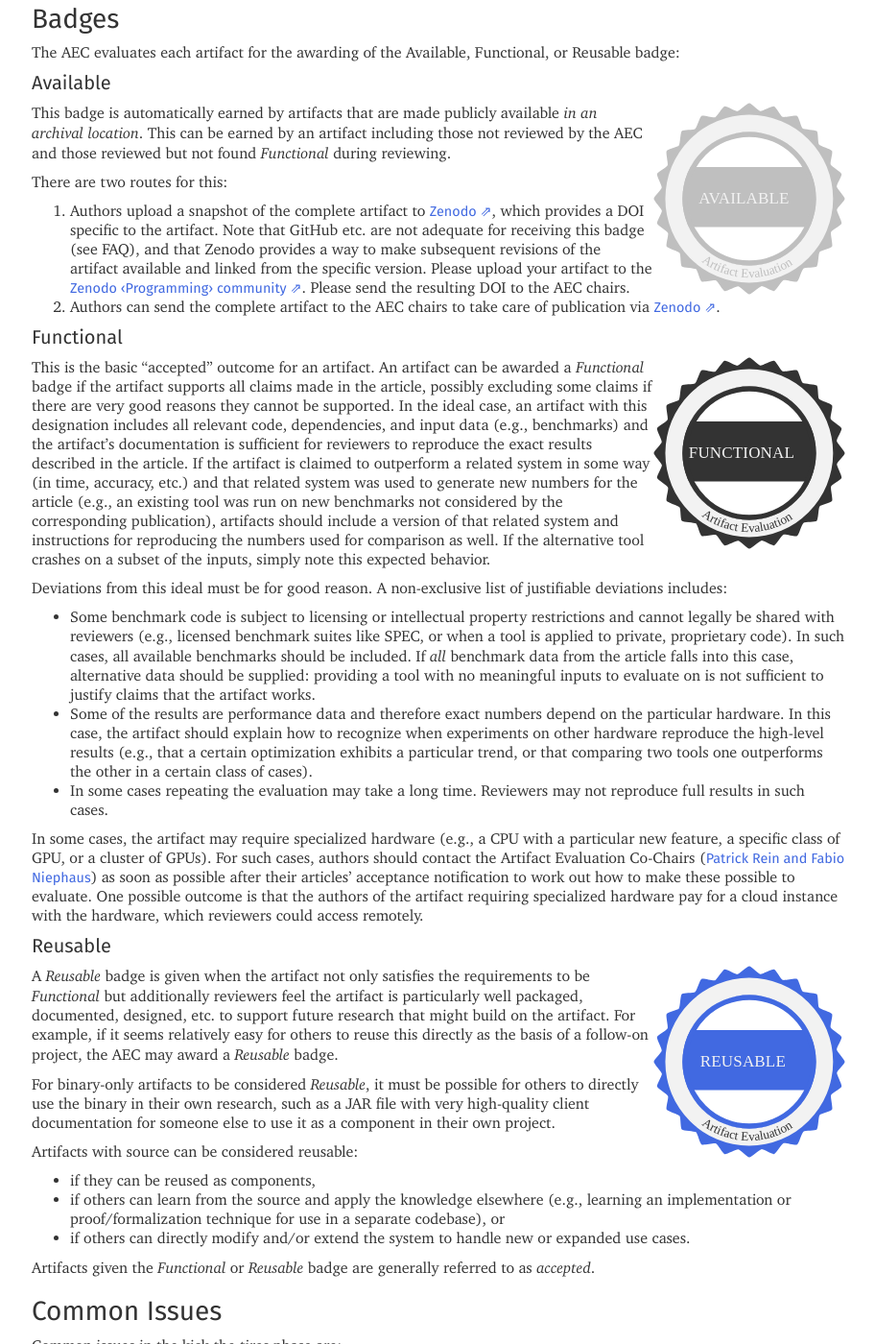
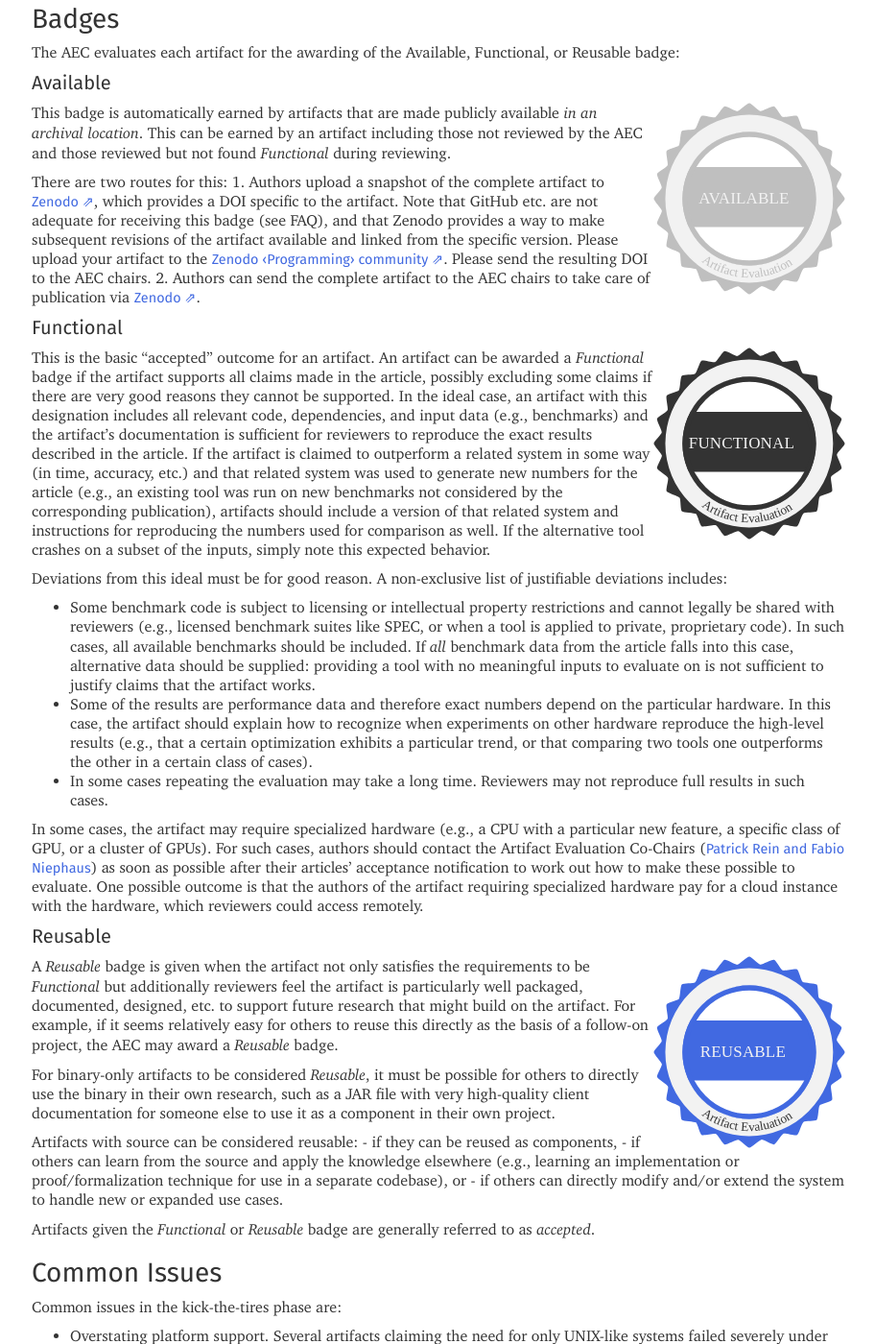
Before and after one commit to programming-journal/programming-journal.github.io, a Jekyll site: the page built from artifact-evaluation/index.markdown, in a window 1280 px wide and 1400 px high, scrolled down 2933 px. Shown: the whole window at 96% size, without its empty margins (37-949 px from the left). Built offline with Jekyll 4.4.1, drawn with Linux system fonts in a browser that asks for light colours.

```diff
--- a/_config.yml
+++ b/_config.yml
@@ -18,7 +18,7 @@ highlighter: rouge
 markdown: kramdown
 
 kramdown:
-  input: GFM
+  input: kramdown
   hard_wrap: false
   footnote_backlink: ''
 
--- a/_layouts/default.html
+++ b/_layouts/default.html
@@ -6,8 +6,8 @@
     <meta charset="utf-8">
     <meta http-equiv="X-UA-Compatible" content="IE=edge">
     <link href="https://fonts.googleapis.com/css?family=Fira+Sans" rel="stylesheet">
-    <link rel="stylesheet" href="{{ site.baseurl }}/assets/stylesheets/xcharter.css">
-    <link rel="stylesheet" href="{{ site.baseurl }}/assets/stylesheets/bootstrap.min.css">
+    <link rel="stylesheet" href="{{ '/assets/stylesheets/xcharter.css' | relative_url }}">
+    <link rel="stylesheet" href="{{ '/assets/stylesheets/bootstrap.min.css' | relative_url }}">
     {% assign alternates = site.pages | where_exp: "page", "page.alternate != nil" | sort:"order" %}
     {% for alternate in alternates %}
     <link rel="alternate" type="{{alternate.alternate}}" title="{{alternate.menutitle}}" href="{{ alternate.url }}">
@@ -24,7 +24,7 @@
     </style>
     <meta name="viewport" content="width=device-width, initial-scale=1, user-scalable=no">
     <!--[if lt IE 9]>
-    <script src="{{ site.baseurl }}/assets/javascripts/html5shiv.min.js"></script>
+    <script src="{{ '/assets/javascripts/html5shiv.min.js' | relative_url }}"></script>
     <![endif]-->
     {% if page.type and page.type == "article" %}
     {% include article_metadata.html %}
@@ -167,14 +167,14 @@
                   </ul>
             </nav>
             <div class="hidden-xs" >
-              <img src="{{ site.baseurl }}/assets/aosa.svg" class="pull-right" style="width: 50%; margin: 2em;" alt="AOSA, Inc" title="AOSA, Inc">
+              <img src="{{ '/assets/aosa.svg' | relative_url }}" class="pull-right" style="width: 50%; margin: 2em;" alt="AOSA, Inc" title="AOSA, Inc">
             </div>
           </header>
         </div>
       </div>
       <footer>
       <div class="visible-xs" >
-        <img style="height: 3em; padding: .5ex 1em" src="{{ site.baseurl }}/assets/aosa.svg" class="pull-right" alt="AOSA, Inc" title="AOSA, Inc">
+        <img style="height: 3em; padding: .5ex 1em" src="{{ '/assets/aosa.svg' | relative_url }}" class="pull-right" alt="AOSA, Inc" title="AOSA, Inc">
       </div>
         <ol class="breadcrumb text-muted small">
         <li>{{site.title}}</li>
@@ -189,8 +189,8 @@
       </ol>
       </footer>
     </div>
-    <script src="{{ site.baseurl }}/assets/javascripts/jquery.min.js"></script>
-    <script src="{{ site.baseurl }}/assets/javascripts/bootstrap.min.js"></script>
-    <script src="{{ site.baseurl }}/assets/javascripts/custom.js"></script>
+    <script src="{{ '/assets/javascripts/jquery.min.js' | relative_url }}"></script>
+    <script src="{{ '/assets/javascripts/bootstrap.min.js' | relative_url }}"></script>
+    <script src="{{ '/assets/javascripts/custom.js' | relative_url }}"></script>
   </body>
 </html>
```
